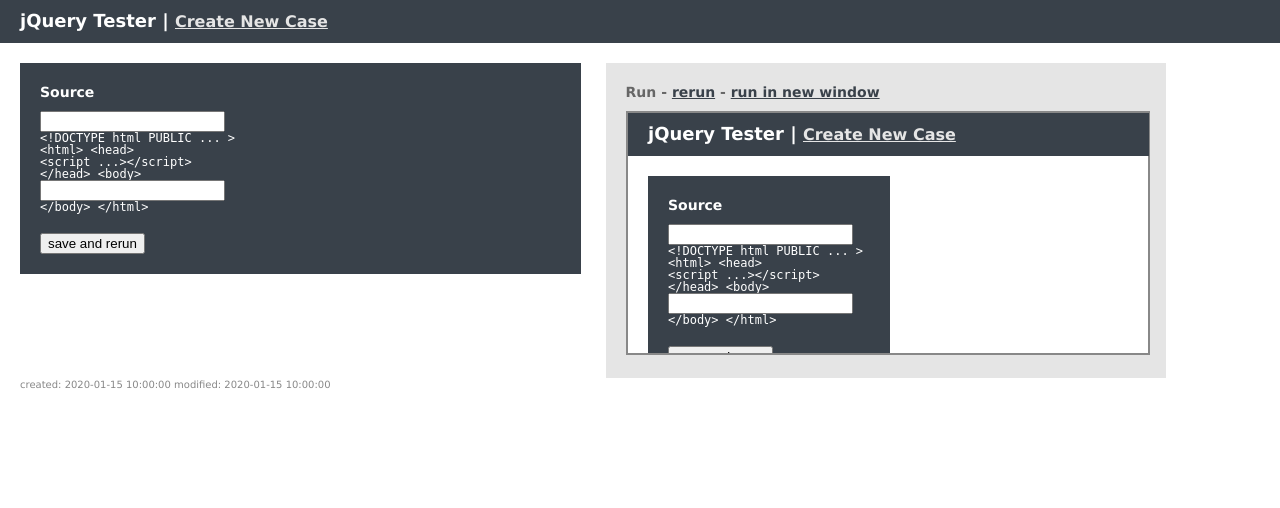
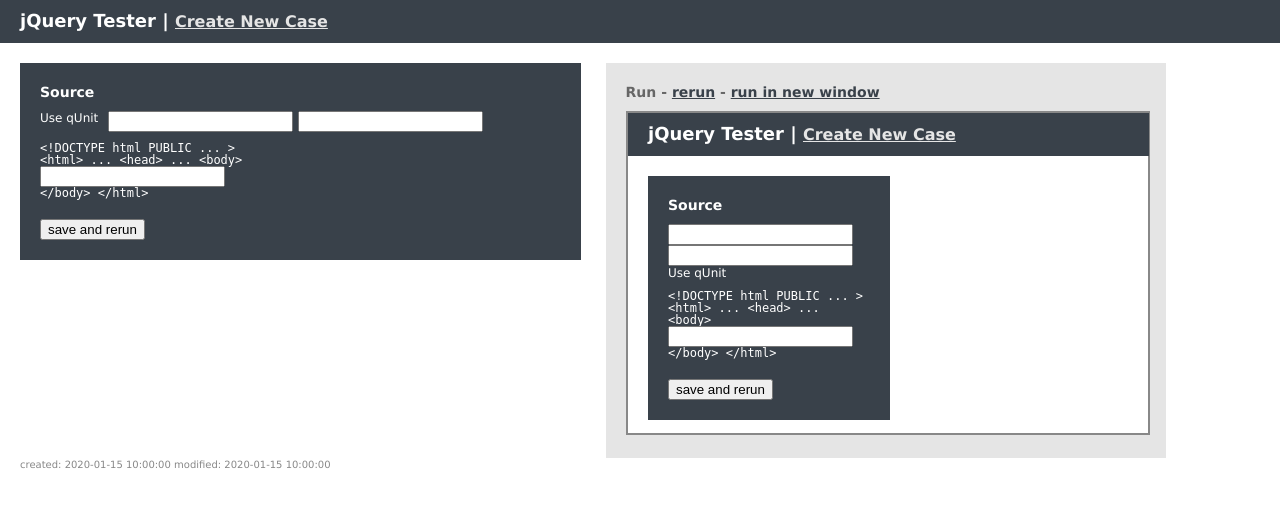
Before and after one commit to dz/jquerytester, a Python web app: template templates/case.html in a window 1280 px wide. Shown: the top 508 px of the page. Run offline with Jinja, Linux system fonts and the light colour scheme; the template is opened without the code that fills it: most values are stand-ins (such as "Sample title", 1, 10 or a date in 2020); form fields are guessed from the names that the template uses.

Commit message:
add qunit option

```diff
--- a/forms.py
+++ b/forms.py
@@ -1,10 +1,11 @@
 from django.forms import ModelForm
-from models import Case
+from models import Case, Script
 
 class UpdateCaseForm(ModelForm):
+
     class Meta:
         model = Case
-        fields = ('script', 'source')
+        fields = ('script', 'source', 'use_qunit')
 
     def process(self, request):
         self.save()
--- a/models.py
+++ b/models.py
@@ -10,6 +10,8 @@ class Case(models.Model):
 
     created = models.DateTimeField(auto_now_add=True)
     modified = models.DateTimeField(auto_now=True)
+
+    use_qunit = models.BooleanField(default=False)
 
     def get_absolute_url(self):
         return "/cases/%s" % self.id
--- a/static/css/global.css
+++ b/static/css/global.css
@@ -34,6 +34,8 @@ table { border-collapse: collapse; border-spacing: 0; }
 body {
     font-family: "Lucida Grande", "Lucida Sans", verdana, sans-serif;
 }
+
+.hidden { display: none; }
 
 #head {
     padding: 10px 20px 10px 20px;
@@ -77,11 +79,46 @@ body {
             margin-bottom: 10px;
         }
 
+        #case #notice_custom small {
+            font-size: 12px; line-height: 14px;
+        }
+
+        #case .script_select {
+            padding: 0px 0 10px 0;
+        }
+
         #case select {
-            margin: 10px 0 10px 0;
+            margin: 10px 0px 10px 0;
             width: 150px;
-            display: block;
         }
+
+            #case .script_select select {
+                margin: 0 20px 0 0;
+                display: inline;
+                float: left;
+                font-size: 12px;
+                line-height: 14px;
+                vertical-align: middle;
+            }
+
+
+        #case .script_select label {
+            display: inline;
+            float: left;
+            font-size: 12px;
+            line-height: 14px;
+            margin-right: 10px;
+            vertical-align: middle;
+
+        }
+
+            #case .script_select #id_use_qunit, #case .script_select #id_use_custom {
+                margin: 0 5px 0 0;
+                font-size: 12px;
+                line-height: 14px;
+                float: left;
+                vertical-align: middle;
+            }
 
         #case textarea {
             display: block;
@@ -120,7 +157,7 @@ body {
         #runcase iframe {
             border: 2px solid #888;
             width: 100%;
-            height: 15em;
+            height: 20em;
             background-color: #fff;
         }
 
--- a/static/js/global.js
+++ b/static/js/global.js
@@ -10,6 +10,7 @@ $(function(){
         reload();
     });
 
+
     $('a.external').click(function(e){
         e.preventDefault();
         window.open(this.href);
--- a/templates/case.html
+++ b/templates/case.html
@@ -9,15 +9,18 @@
 <div id="case">
     <h2>Source</h2>
     <form action="" method="POST">
-        {{form.script}}
+        <p class="script_select clearfix">
+            {{form.script}}
+            {{form.use_qunit}} <label for="id_use_qunit">Use qUnit</label>
+        </p>
+        <p id="notice_custom" class="hidden">
+            <small>Custom jQuery code</small>
+            {{form.custom}}
+        </p>
         <p class="disabled">
             <code>
 &lt;!DOCTYPE html PUBLIC ... &gt;<br />
-&lt;html&gt;
-&lt;head&gt;<br />
-    &lt;script ...&gt;&lt;/script&gt;<br />
-&lt;/head&gt;
-&lt;body&gt;
+&lt;html&gt; ... &lt;head&gt; ... &lt;body&gt; <br />
 </code>
         </p>
         {{form.source}}
--- a/templates/index.html
+++ b/templates/index.html
@@ -4,6 +4,9 @@
 
 {% block main %}
 
-<p><a href="/cases/7">See example</a></p>
+<div id="case">
+    <h2>Create a new case by clicking the link above.</h2>
+</div>
+
 
 {% endblock %}
```
Also changed, not shown: templates/runcase.html (+19 -0 lines).
